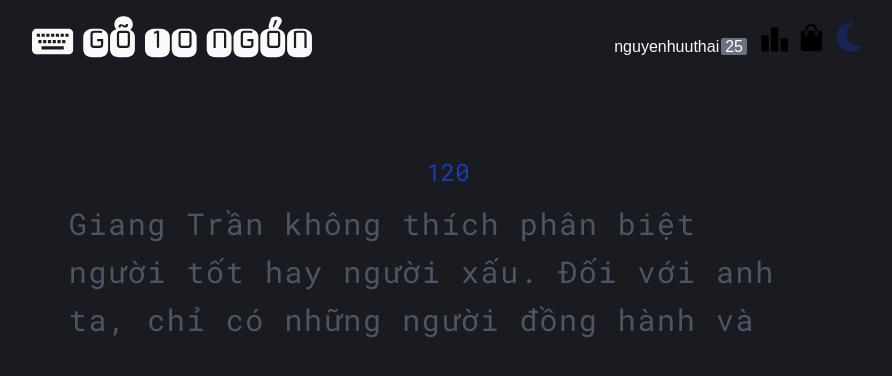
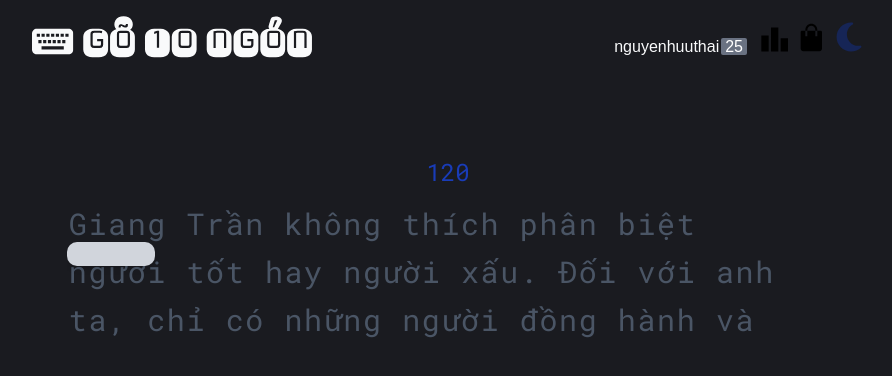
Before and after one commit to nguyenhuuthai-99/go10ngon, a Next.js app: page / in a window 1280 px wide. Shown: the top 376 px of the page, without its empty margins (192-1084 px from the left). Built offline with nearby package versions, Linux system fonts and the light colour scheme; a web font is replaced by a local one.

Commit message:
added preview

```diff
--- a/app/layout.tsx
+++ b/app/layout.tsx
@@ -36,6 +36,7 @@ export default function RootLayout({
     >
       <head>
         <meta charSet="utf-8" />
+        <script src="https://unpkg.com/react-scan/dist/auto.global.js" />
       </head>
       <body>
         <ThemeProvider
--- a/components/typing-components/caret.tsx
+++ b/components/typing-components/caret.tsx
@@ -1,6 +1,5 @@
 type Props = {
   visible: boolean;
-  isLeft?: boolean;
   isTyping?: boolean;
   top: number;
   left: number;
@@ -9,7 +8,6 @@ type Props = {
 };
 export function Caret({
   visible = false,
-  isLeft = false,
   isTyping,
   top,
   left,
--- a/components/typing-components/typing-area.tsx
+++ b/components/typing-components/typing-area.tsx
@@ -18,6 +18,7 @@ import CharSpan from "@/components/typing-components/char-span";
 import InputField from "@/components/typing-components/input-field";
 import { WordContainer } from "@/components/typing-components/word-container";
 import { ParentCharSpan } from "@/components/typing-components/parent-char-span";
+import { TypingWordPreview } from "@/components/typing-components/typing-word-preview";
 
 type Props = {
   text: string;
@@ -35,6 +36,13 @@ export function TypingArea({ text }: Props) {
     width: number;
     height: number;
   }>({ top: 7, left: 0, width: 2, height: 7 });
+  const [typingPreview, setTypingPreview] = useState<{
+    top: number;
+    left: number;
+    width: number;
+    height: number;
+    typedWord: string | null;
+  }>({ top: 0, left: 0, width: 0, height: 0, typedWord: null });
 
   //Game state
   const [isTyping, setIsTyping] = useState<boolean>(false);
@@ -92,6 +100,22 @@ export function TypingArea({ text }: Props) {
       height: height,
     });
   }, [currentCharIndex, currentWordIndex]);
+
+  //handle typing preview
+  useEffect(() => {
+    const activeWord = activeWordRef.current;
+
+    if (activeWord) {
+      const newPreview = {
+        top: activeWord.offsetTop,
+        left: activeWord.offsetLeft,
+        width: activeWord.offsetWidth,
+        height: activeWord.offsetHeight,
+        typedWord: typedWords[currentWordIndex] || null,
+      };
+      setTypingPreview(newPreview);
+    }
+  }, [currentWordIndex, currentTypedWord]);
 
   const handleKeyPress = useCallback(
     (
@@ -274,18 +298,19 @@ export function TypingArea({ text }: Props) {
   return (
     <div>
       <InputField ref={inputRef} handleKeyDown={handleKeyPress} />
+
       <div
         className="relative flex h-36 flex-wrap overflow-hidden text-3xl leading-12 wrap-anywhere text-clip text-gray-600"
         ref={typingAreaRef}
         onClick={focusInput}
       >
+        <TypingWordPreview {...typingPreview} />
         <Caret
           top={caret.top}
           left={caret.left}
           width={caret.width}
           height={caret.height}
           visible={true}
-          isLeft={!isStarted}
           isTyping={isTyping}
         />
         {words.map((word, index) => {
--- /dev/null
+++ b/components/typing-components/typing-word-preview.tsx
@@ -0,0 +1,31 @@
+type Props = {
+  top: number;
+  left: number;
+  width: number;
+  height: number;
+  typedWord: string | null;
+};
+export const TypingWordPreview = ({
+  typedWord,
+  top,
+  left,
+  height,
+  width,
+}: Props) => {
+  return (
+    <div
+      style={{
+        top: top + height - 6,
+        left: left,
+        minWidth: width,
+        height: height - 24,
+        transition: "all 0.1s ease-in-out",
+      }}
+      className={
+        "absolute z-10 flex-col justify-center rounded-lg bg-gray-300 text-xl leading-7 tracking-[.1rem] text-nowrap shadow-md"
+      }
+    >
+      <span className={"ml-1"}>{typedWord}</span>
+    </div>
+  );
+};
--- a/components/typing-components/word-container.tsx
+++ b/components/typing-components/word-container.tsx
@@ -1,4 +1,5 @@
 import { memo, ReactNode, Ref } from "react";
+import { TypingWordPreview } from "@/components/typing-components/typing-word-preview";
 
 type Props = {
   isActive: boolean;
--- a/package.json
+++ b/package.json
@@ -19,6 +19,7 @@
     "postcss": "^8.5.3",
     "react": "^19.0.0",
     "react-dom": "^19.0.0",
+    "react-scan": "^0.3.3",
     "tailwind-merge": "^3.2.0",
     "tailwindcss": "^4.1.4",
     "tw-animate-css": "^1.2.7"
```
Also changed, not shown: 1 other file (tests, documents, lock files or other folders).
